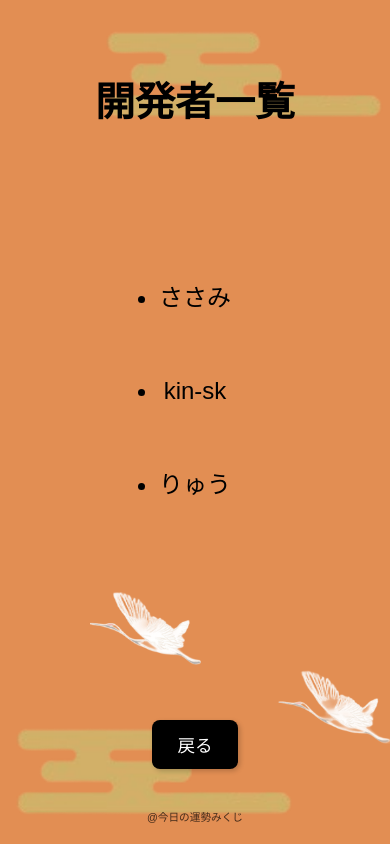
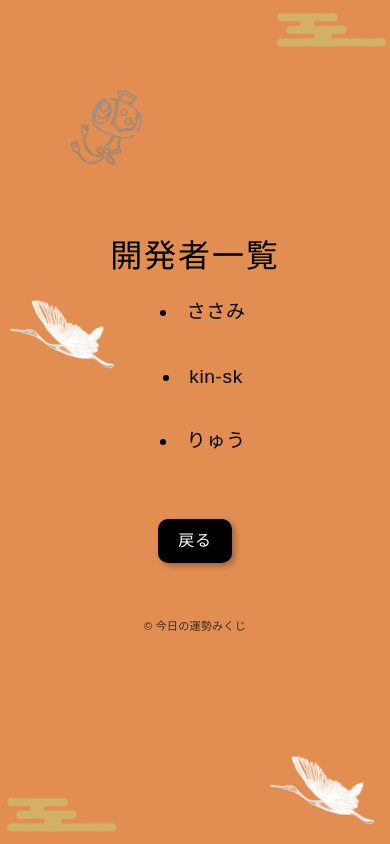
Before and after one commit to team-a1-green/work-space, a plain HTML site: page html/developer.html in a window 390 px wide. Drawn offline with nearby package versions, Linux system fonts and the light colour scheme; files whose address does not match are found by name.

Commit message:
レスポンスデザイン

```diff
--- a/css/developer.css
+++ b/css/developer.css
@@ -3,9 +3,9 @@ body {
     color: black;
     font-family: sans-serif;
     margin: 0;
-    padding: 20px;
     display: flex;
     flex-direction: column;
+    justify-content: center;
     align-items: center;
     min-height: 100vh;
     box-sizing: border-box;
@@ -17,77 +17,189 @@ body {
         url('../assets/imag/turu.png');
     background-repeat: no-repeat, no-repeat, no-repeat, no-repeat, no-repeat;
     background-position:
-        top 0px left 560px,
-        top right,
-        bottom left,
-        top 200px right 900px,
-        bottom 100px right 0px;
+        top 0px left 580px, /* PC: 画像1の位置 */
+        top right,          /* PC: 画像2の位置 */
+        bottom left,        /* PC: 画像3の位置 */
+        top 200px right 1100px, /* PC: 画像4の位置 */
+        bottom 100px right 0px; /* PC: 画像5の位置 */
     background-size:
-        200px auto,
-        300px auto,
-        300px auto,
-        300px auto,
-        300px auto;
+        200px auto, /* PC: 画像1のサイズ */
+        300px auto, /* PC: 画像2のサイズ */
+        300px auto, /* PC: 画像3のサイズ */
+        300px auto, /* PC: 画像4のサイズ */
+        300px auto; /* PC: 画像5のサイズ */
 }
 
 h1 {
     text-align: center;
     color: black;
-    margin-top: 50px;
-    margin-bottom: 30px;
-    font-size: 2.5em;
+    margin-top: 60px;
+    margin-bottom: 40px;
+    font-size: 3em;
+    letter-spacing: 0.1em;
 }
 
 ul {
-    padding: 0;
-    margin: 0 20px 40px;
-    max-width: 600px;
+    list-style-type: disc;
+    list-style-position: inside;
+    padding-left: 1.5em;
+    margin: 0 auto 50px;
+    max-width: 700px;
     text-align: center;
     flex-grow: 1;
     display: flex;
     flex-direction: column;
     justify-content: center;
+    width: 100%;
 }
 
 li {
-    margin-bottom: 55px;
-    line-height: 1.6;
-    font-size: 1.5em;
+    margin-bottom: 65px;
+    line-height: 1.8;
+    font-size: 1.8em;
+    letter-spacing: 0.05em;
 }
 
 li a {
     color: black;
     text-decoration: none;
     display: inline-block;
+    letter-spacing: 0.05em;
 }
 
 li a:hover {
     color: #555555;
 }
 
-button {
-    background-color: #000000;
-    color: white;
-    padding: 12px 25px;
-    border: none;
-    border-radius: 8px;
-    font-size: 1.1em;
+.original-button-style {
+    background-color: #000000 !important;
+    color: white !important;
+    padding: 15px 30px !important;
+    border: none !important;
+    border-radius: 10px !important;
+    font-size: 1.3em !important;
     cursor: pointer;
     transition: background-color 0.3s ease;
     margin-top: auto;
-    margin-bottom: 20px;
-    box-shadow: 2px 2px 5px rgba(0,0,0,0.2);
+    margin-bottom: 25px;
+    box-shadow: 3px 3px 6px rgba(0, 0, 0, 0.3);
+    display: block;
+    margin-left: auto;
+    margin-right: auto;
+    letter-spacing: 0.08em;
 }
 
-button:hover {
-    background-color: #333333;
+.original-button-style:hover {
+    background-color: #333333 !important;
 }
 
 footer {
     margin-top: auto;
-    padding-top: 20px;
-    font-size: 0.8em;
+    padding-top: 25px;
+    font-size: 1em;
     color: rgba(0, 0, 0, 0.7);
     text-align: center;
     width: 100%;
 }
+
+@media screen and (max-width: 767px) {
+    body {
+        background-position:
+            top 10px left 10px, /* 画像1: 左上に移動 */
+            top right,
+            bottom left,
+            top 50px right 20px, /* 画像4: 右からの距離を小さく */
+            bottom 20px right 0px;
+        background-size:
+            100px auto, /* 画像1を小さく */
+            150px auto, /* 画像2を小さく */
+            150px auto,
+            150px auto,
+            150px auto;
+    }
+
+    h1 {
+        font-size: 2.5em;
+        margin-top: 40px;
+        margin-bottom: 25px;
+        letter-spacing: 0.08em;
+    }
+
+    ul {
+        padding-left: 1.5em;
+        margin: 0 auto 35px;
+        max-width: none;
+    }
+
+    li {
+        margin-bottom: 40px;
+        font-size: 1.5em;
+        letter-spacing: 0.04em;
+    }
+
+    li a {
+        letter-spacing: 0.04em;
+    }
+
+    .original-button-style {
+        padding: 12px 25px !important;
+        font-size: 1.1em !important;
+        letter-spacing: 0.06em;
+    }
+
+    footer small {
+        font-size: 0.8em;
+        letter-spacing: 0.02em;
+    }
+}
+
+@media screen and (max-width: 479px) {
+    body {
+        /* 変更点: ご提供いただいた background-position の値に修正 */
+        background-position:
+            top 90px left 70px, /* さらに端に寄せる */
+            top right,
+            bottom left,
+            top 300px left 10px, /* さらに調整 */
+            bottom 10px right 0px;
+        background-size:
+            80px auto, /* さらに小さく */
+            120px auto,
+            120px auto,
+            120px auto,
+            120px auto;
+    }
+
+    h1 {
+        font-size: 2em;
+        margin-top: 30px;
+        margin-bottom: 20px;
+        letter-spacing: 0.06em;
+    }
+
+    ul {
+        padding-left: 1em;
+        margin: 0 auto 30px;
+    }
+
+    li {
+        margin-bottom: 30px;
+        font-size: 1.2em;
+        letter-spacing: 0.03em;
+    }
+
+    li a {
+        letter-spacing: 0.03em;
+    }
+
+    .original-button-style {
+        padding: 10px 20px !important;
+        font-size: 1em !important;
+        letter-spacing: 0.05em;
+    }
+
+    footer small {
+        font-size: 0.7em;
+        letter-spacing: 0.01em;
+    }
+}
--- a/html/developer.html
+++ b/html/developer.html
@@ -3,19 +3,22 @@
 <head>
     <meta charset="UTF-8">
     <meta name="viewport" content="width=device-width, initial-scale=1.0">
-<title>今日の運勢みくじ</title>
+    <title>今日の運勢みくじ - 開発者一覧</title>
+    <link href="https://cdn.jsdelivr.net/npm/bootstrap@5.3.0/dist/css/bootstrap.min.css" rel="stylesheet" integrity="sha384-9ndCyUaIbzAi2FUVXJi0CjmCapSmO7SnpJef0486qhLnuZ2cdeRhO02iuK6FUUVM" crossorigin="anonymous">
     <link rel="stylesheet" href="../css/developer.css">
 </head>
 <body>
+    <div class="container py-3">
         <h1>開発者一覧</h1>
         <ul>
             <li><a href="https://github.com/amissamlisa">ささみ</a></li>
             <li><a href="https://github.com/kin-sk">kin-sk</a></li>
             <li><a href="https://github.com/komisinn">りゅう</a></li>
         </ul>
-<button type="button" onclick="location.href='./index.html'">戻る</button>
+        <button type="button" class="original-button-style" onclick="location.href='./index.html'">戻る</button>
         <footer>
-  <small>@今日の運勢みくじ</small>
+            <small>&copy; 今日の運勢みくじ</small>
         </footer>
+    </div>
 </body>
 </html>
```
Also changed, not shown: html/about.html (+1 -0 lines), assets/imag/turu.png (deleted), assets/kabe.png (renamed from assets/imag/kabe.png), assets/kana.png (renamed from assets/imag/kana.png), assets/turu.png (added). Lines whose indentation alone changed are shown as unchanged.
